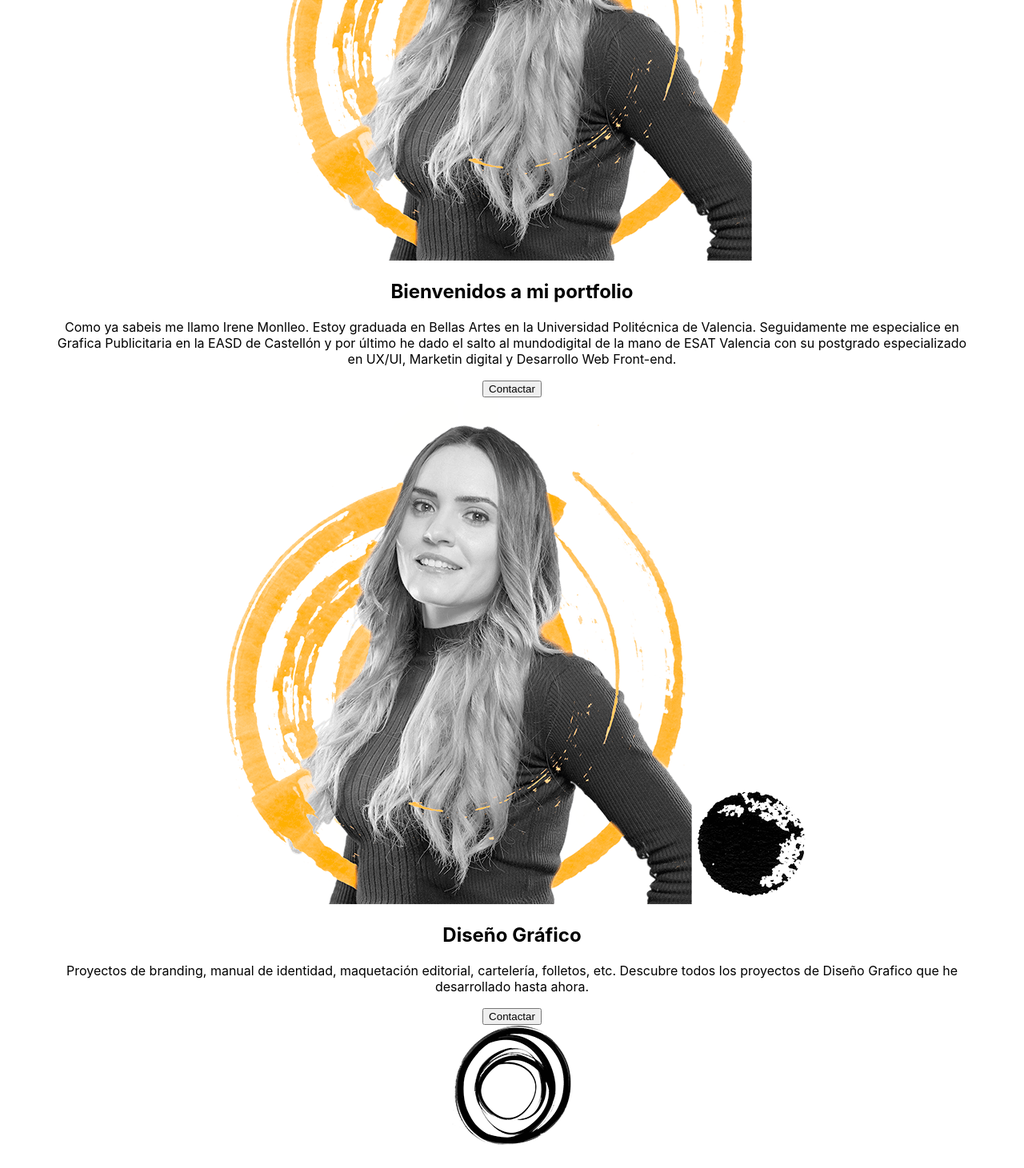
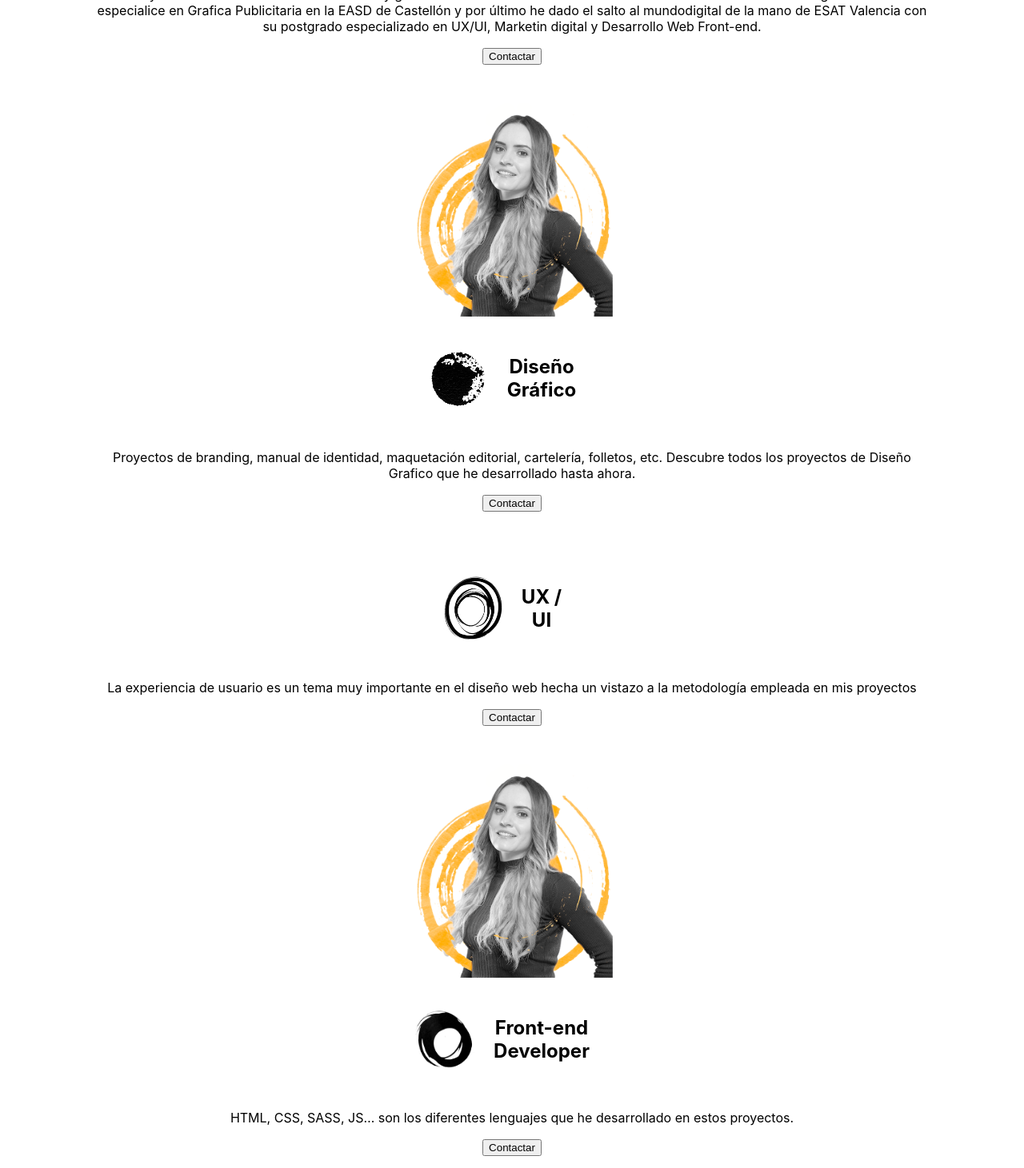
Before and after one commit to IreneMonlleo/Project-Gamma, a React (Create React App) app in the folder react-demo/: page / in a window 1280 px wide. Shown: the part 960-2421 px from the top of the page at 80% size. Built offline with nearby package versions, Linux system fonts and the light colour scheme.

Commit message:
add style cards

```diff
--- a/react-demo/src/App.jsx
+++ b/react-demo/src/App.jsx
@@ -17,8 +17,6 @@ function App() {
 
   return (
     <div className="App">
-      <p className='name'>Irene Monlleó</p>
-
       <Navbar></Navbar>
       <Routes>
         <Route path="/" element={<Home />} />
--- a/react-demo/src/components/Card.css
+++ b/react-demo/src/components/Card.css
@@ -0,0 +1,28 @@
+.card-home{
+    margin:48px;
+}
+    .about{
+        height: 267px;
+    }
+    .container__title{
+       display: flex;
+       flex-direction: row;
+       align-items: center;
+       justify-content: center;
+    }
+        .card__stain{
+            height: 80px;
+            width: 74px;
+        }
+        .card__title{
+            font-size: 24px;
+            padding: 24px;
+
+        }
+            .title-section{
+                display: block;
+            }
+
+@media all and (min-width: 600px){
+
+}
--- a/react-demo/src/components/Card.jsx
+++ b/react-demo/src/components/Card.jsx
@@ -6,7 +6,6 @@ export default function Card(props) {
   return <article className="card-home">
      {props.children}
     <div className="card__text">
-      <h1 className="card__title">{ props.title }</h1>
       <p className="card__description">{ props.description }</p>
       <button className="card__buttons">Contactar</button>
     </div>
--- a/react-demo/src/components/Navbar.jsx
+++ b/react-demo/src/components/Navbar.jsx
@@ -8,7 +8,7 @@ export default function Navbar(props) {
 
 
     return (<nav className='menu'>
-        <p className='name'>Irene Monlleó</p>
+        <p className='name'><Link to ="/">Irene Monlleó</Link></p>
         <ul>
           <li className=''><Link to ="/">Home</Link></li>
           <li><Link to ="/Grafic">Diseño Gráfico</Link></li>
--- a/react-demo/src/page/Home.jsx
+++ b/react-demo/src/page/Home.jsx
@@ -41,16 +41,34 @@ export default function Home(props) {
          Valencia con su postgrado especializado en UX/UI, Marketin digital y Desarrollo Web Front-end.">
            <img className="about" src={Irene} alt="Irene Monlleó"></img>
         </Card>
-        <Card title="Diseño Gráfico" description="Proyectos de branding, manual de identidad, maquetación editorial, cartelería, folletos, etc. Descubre todos los proyectos de Diseño Grafico que he desarrollado hasta ahora.">
+        <Card  description="Proyectos de branding, manual de identidad, maquetación editorial, cartelería, folletos, etc. Descubre todos los proyectos de Diseño Grafico que he desarrollado hasta ahora.">
           <img className="about" src={Irene} alt="Irene Monlleó"></img>
-          <img className="card__stain" src={StainGrafic} alt="Mancha corporativa"></img>
+          <div className='container__title'>
+            <img className="card__stain" src={StainGrafic} alt="Mancha corporativa"></img>
+            <h2 className='card__title'>
+              <span className='title-section'> Diseño </span>
+              <span className='subtitle-section'> Gráfico </span>
+            </h2>
+          </div>
         </Card>
         <Card title="UX / UI" description="La experiencia de usuario es un tema muy importante en el diseño web hecha un vistazo a la metodología empleada en mis proyectos">
-          <img className="card__stain" src={StainUX} alt="Mancha corporativa"></img>
+          <div className='container__title'>
+            <img className="card__stain" src={StainUX} alt="Mancha corporativa"></img>
+            <h2 className='card__title'>
+                <span className='title-section'> UX / </span>
+                <span className='subtitle-section'> UI </span>
+              </h2>
+          </div>
         </Card>
         <Card title="Front-end developer" description="HTML, CSS, SASS, JS… son los diferentes lenguajes que he desarrollado en estos proyectos.">
            <img className="about" src={Irene} alt="Irene Monlleó"></img>
-           <img className="card__stain" src={StainFront} alt="Mancha corporativa"></img>
+           <div className='container__title'>
+              <img className="card__stain" src={StainFront} alt="Mancha corporativa"></img>
+              <h2 className='card__title'>
+                  <span className='title-section'> Front-end </span>
+                  <span className='subtitle-section'> Developer </span>
+              </h2>
+           </div>
         </Card>
 
 
```
